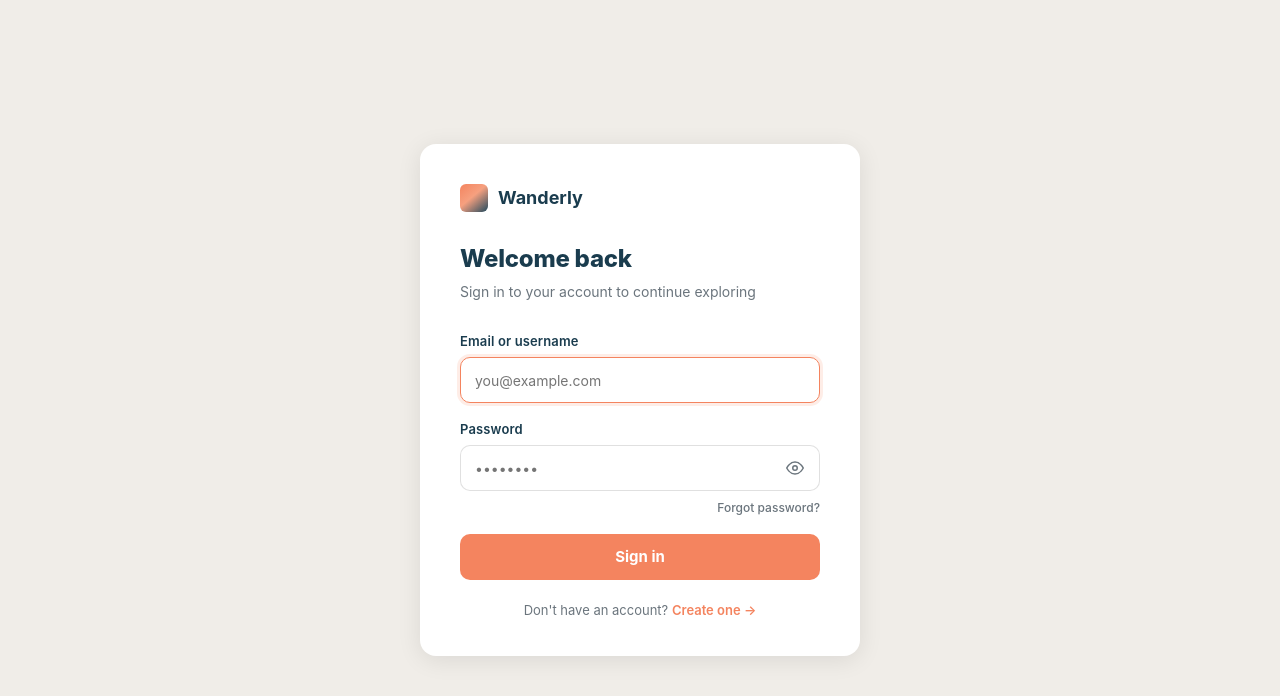
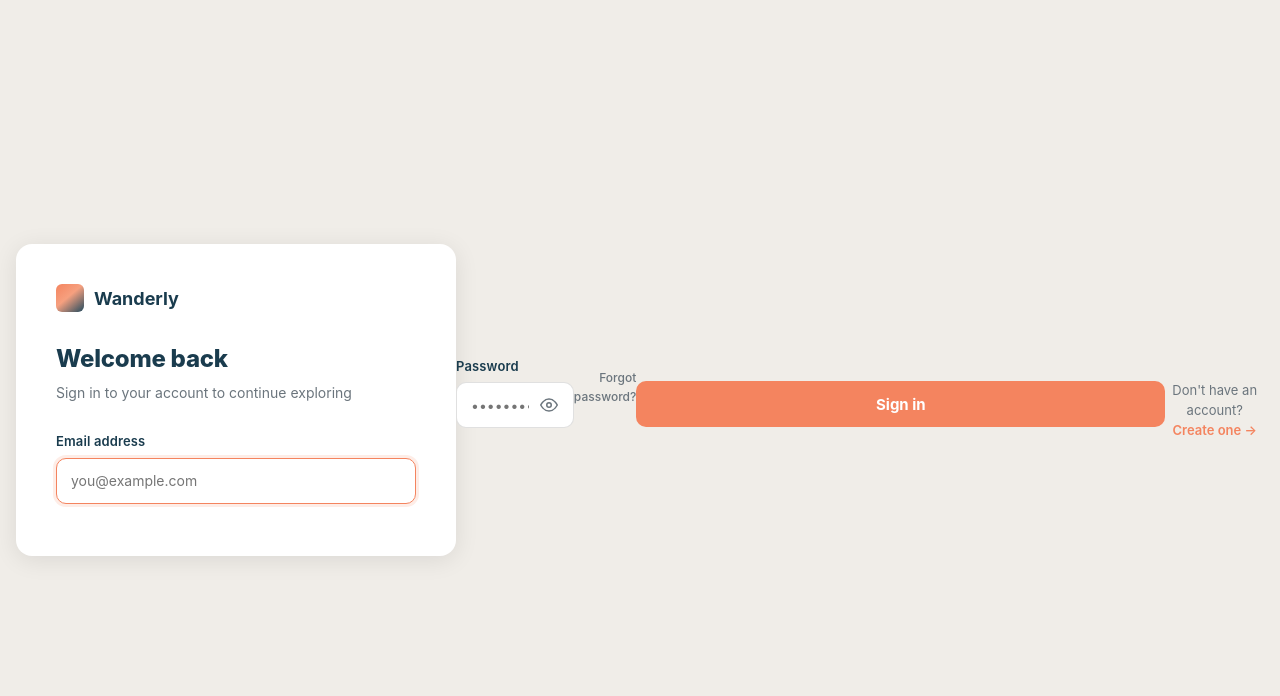
Before and after one commit to Amr-Alkhatib/wanderly, a Django app: page /accounts/login/ in a window 1280 px wide. Shown: the part 64-760 px from the top of the page. Run offline with Django 5.2, Linux system fonts and the light colour scheme.

Commit message:
SDFSDFSDF

```diff
--- a/wanderly_app-2/templates/auth/login.html
+++ b/wanderly_app-2/templates/auth/login.html
@@ -26,25 +26,26 @@
       <input type="hidden" name="next" value="{{ next }}" />
 
           <div class="auth-field">
-        <label class="auth-label" for="{{ form.username.id_for_label }}">Email or username</label>
+  <label class="auth-label" for="{{ form.email.id_for_label }}">Email address</label>
   <div class="auth-input-wrap">
     <input
-            class="auth-input {% if form.username.errors %}error{% endif %}"
-            type="text"
-            id="{{ form.username.id_for_label }}"
-            name="{{ form.username.html_name }}"
-            value="{{ form.username.value|default:'' }}"
-            autocomplete="username"
+      class="auth-input {% if form.email.errors %}error{% endif %}"
+      type="email"
+      id="{{ form.email.id_for_label }}"
+      name="{{ form.email.html_name }}"
+      value="{{ form.email.value|default:'' }}"
+      autocomplete="email"
       autofocus
       placeholder="you@example.com"
     />
   </div>
-        {% for error in form.username.errors %}
+  {% for error in form.email.errors %}
     <span class="field-error">
       <svg width="12" height="12" viewBox="0 0 12 12" fill="none"><circle cx="6" cy="6" r="5.5" stroke="#dc2626"/><path d="M6 4v3M6 8.5v.5" stroke="#dc2626" stroke-linecap="round"/></svg>
       {{ error }}
     </span>
   {% endfor %}
+</div>
       </div>
 
       <div class="auth-field">
--- a/wanderly_app-2/web/views_auth.py
+++ b/wanderly_app-2/web/views_auth.py
@@ -75,4 +75,4 @@ def account(request: HttpRequest) -> HttpResponse:
             (9,"September"),(10,"October"),(11,"November"),(12,"December"),
         ],
     }
-    return render(request, "auth/account.html", context)
+    return render(request, "auth/profile.html", context)
```
Lines whose indentation alone changed are shown as unchanged.
